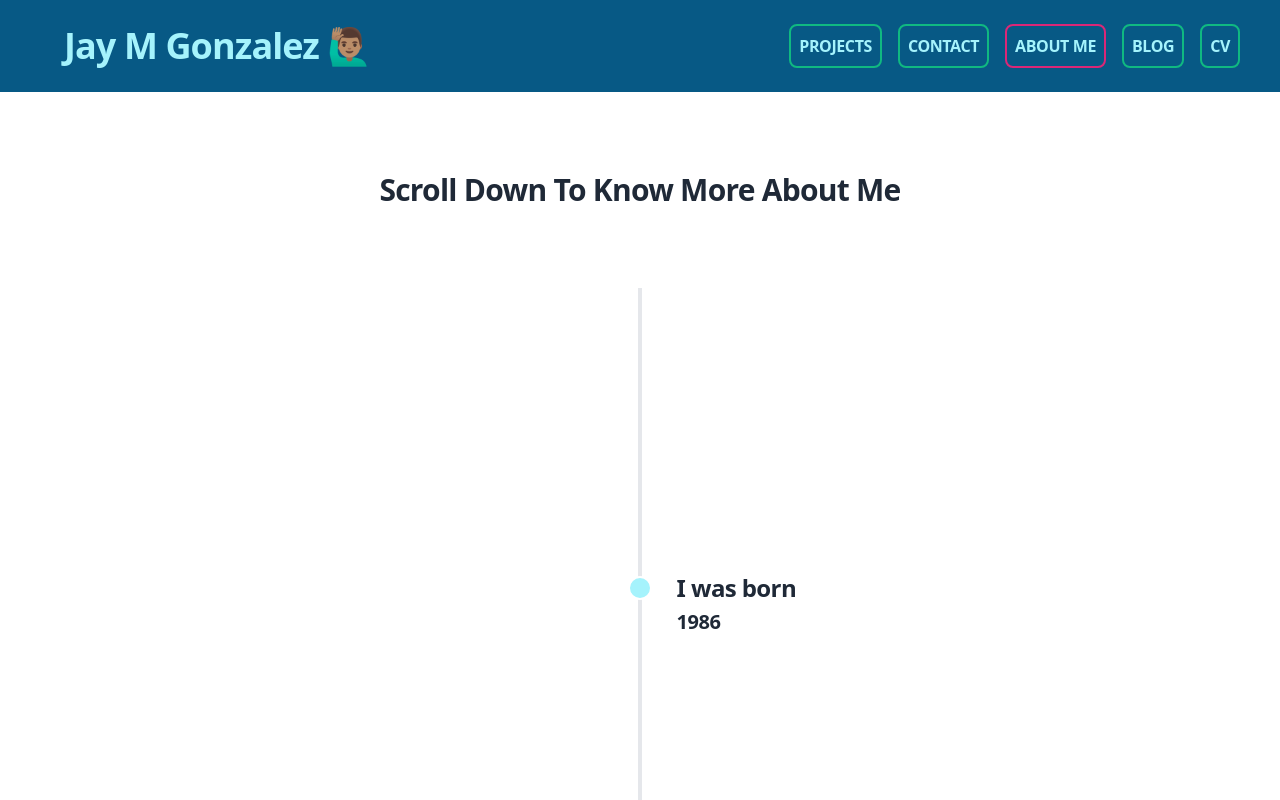
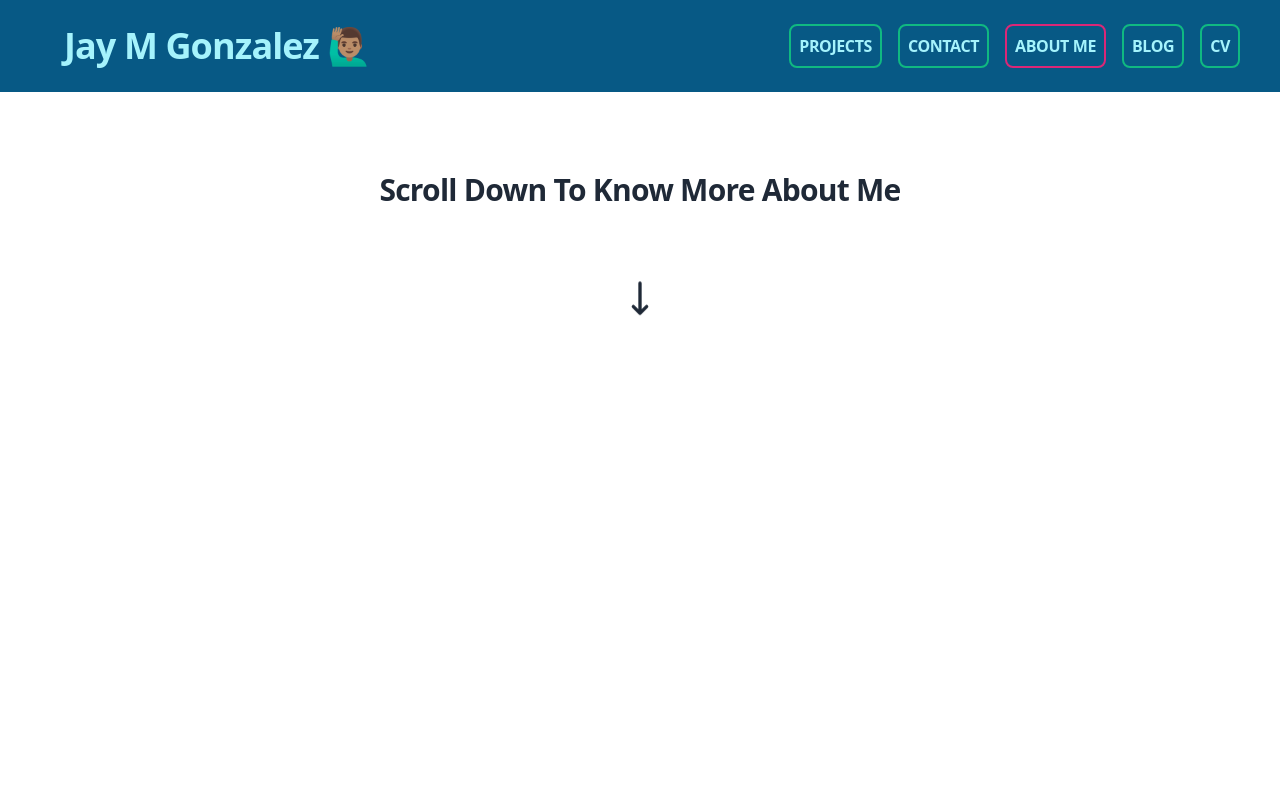
Before and after one commit to jaymgonzalez/my-site-react, a React (Create React App) app: page /about in a window 1280 px wide. Shown: the top 800 px of the page. Built offline with nearby package versions, Linux system fonts and the light colour scheme.

Commit message:
add animated arrow in about me

```diff
--- a/src/components/AboutPage.js
+++ b/src/components/AboutPage.js
@@ -30,15 +30,18 @@ const AboutPage = () => {
 
   return (
     <>
-      <div className="w-full my-20 text-3xl text-center font-extrabold tracking-tight capitalize text-gray-800 select-none">
+      <div className="w-full h-screen mt-20 text-3xl text-center font-extrabold tracking-tight capitalize text-gray-800 select-none">
         scroll down to know more about me
+        <svg className="h-10 w-10 mx-auto animate-bounce mt-20" xmlns="http://www.w3.org/2000/svg" fill="none" viewBox="0 0 24 24" stroke="currentColor">
+          <path strokeLinecap="round" strokeLinejoin="round" strokeWidth={2} d="M16 17l-4 4m0 0l-4-4m4 4V3" />
+        </svg>
       </div>
       <div className="mx-auto relative overflow-hidden m-10 p-10 w-5/6 select-none">
         <ListItemAbout />
         <div className="absolute left-lefty top-0 w-1 h-full bg-gray-200 z-10"></div>
       </div>
       <div className="w-full py-10">
-        <button onClick={scrollToTop} className="flex mx-auto p-6 bg-cyan-200 rounded-3xl text-gray-800 font-extrabold tracking-tight capitalize">Scroll to the top</button>
+        <button onClick={scrollToTop} className="mb-10 flex mx-auto p-6 bg-lightblue-800 rounded-3xl text-cyan-200 font-extrabold tracking-tight capitalize hover:bg-green-500 hover:text-gray-800">Scroll to the top</button>
       </div>
     </>
   )
--- a/src/components/ListItemAbout.js
+++ b/src/components/ListItemAbout.js
@@ -6,7 +6,7 @@ const ListItemAbout = () => {
   return (
     aboutMeData.items.map((item, i) =>
       <div key={i}>
-        <div className={`my-60 relative flex h-15 ${i % 2 === 0 ? 'float-right' : 'float-left'} justify-between clear-both w-1/2`}
+        <div className={`my-32 relative flex h-15 ${i % 2 === 0 ? 'float-right' : 'float-left'} justify-between clear-both w-1/2`}
           dir={`${i % 2 === 0 ? 'ltr' : 'rtl'}`}>
           <div className="box-border absolute h-6 w-6 rounded-full border-white border-2 bg-cyan-200 mt-2 z-50 -m-3"></div>
           <div className="w-11/12 mx-auto px-4 text-gray-800 item">
```
